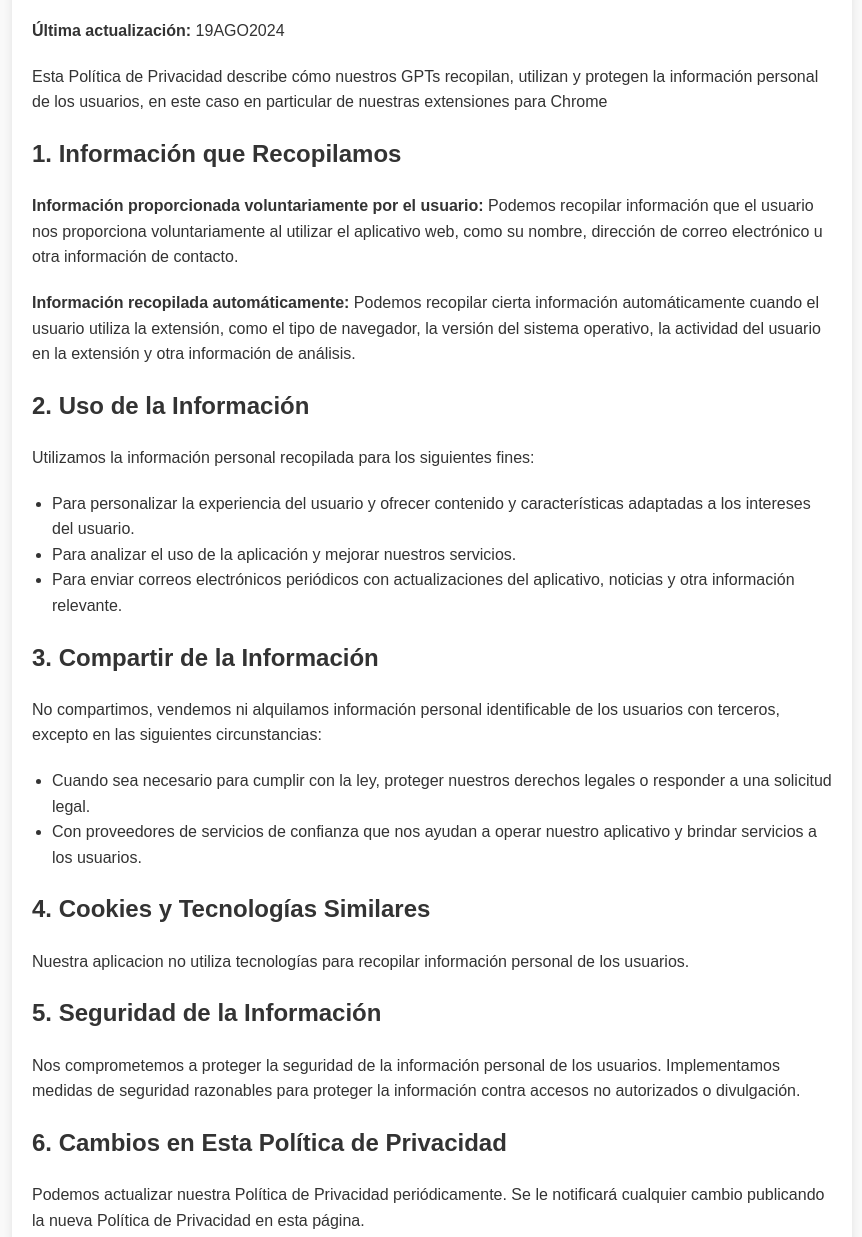
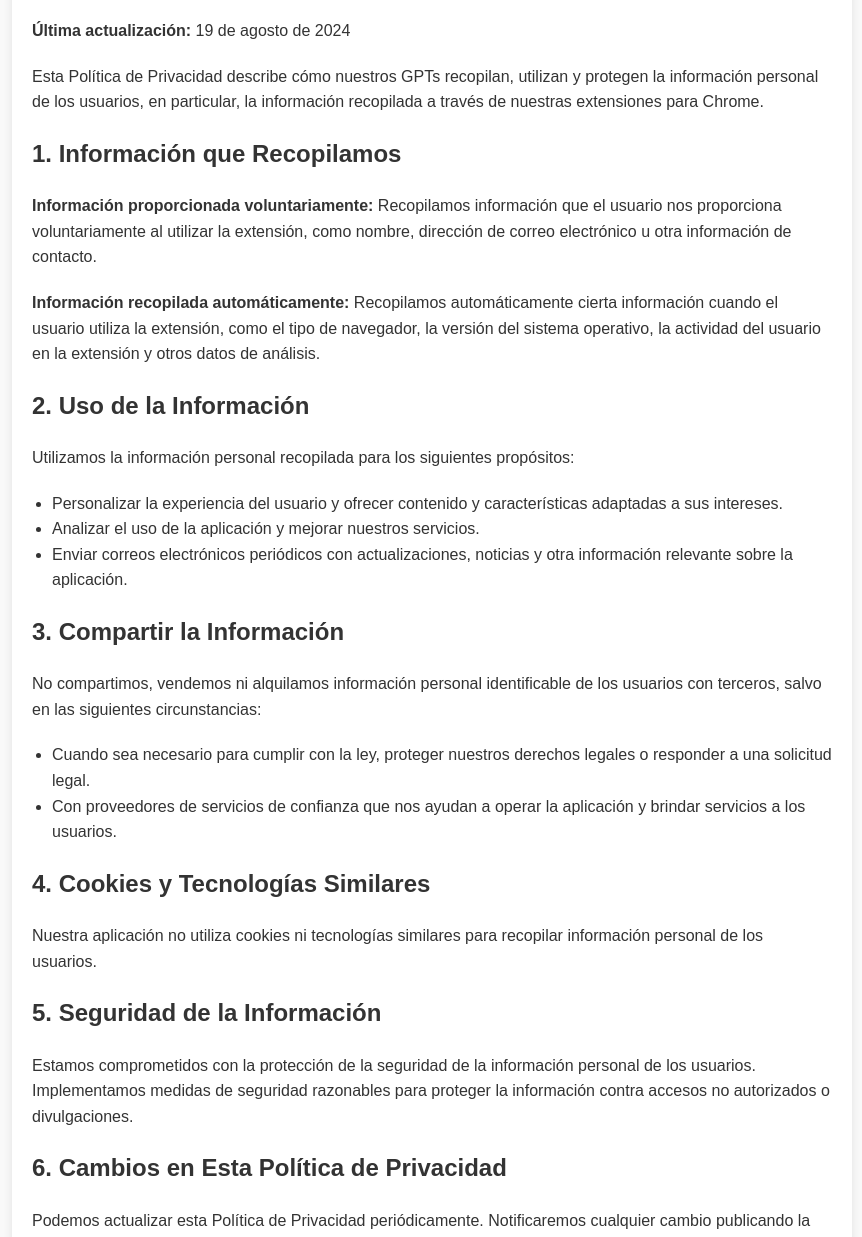
Before and after one commit to joselo705310/privacy-policy, a plain HTML site: page index.html in a window 1280 px wide. Shown: the part 116-1353 px from the top of the page, without its empty margins (208-1070 px from the left). Drawn offline with Linux system fonts and the light colour scheme.

Commit message:
Update index.html

```diff
--- a/index.html
+++ b/index.html
@@ -3,7 +3,7 @@
 <head>
 <meta charset="UTF-8">
 <meta name="viewport" content="width=device-width, initial-scale=1.0">
-<title>Política de Privacidad - Utilizacion de GPTs</title>
+<title>Política de Privacidad - Uso de GPTs</title>
 <style>
 body {
     font-family: Arial, sans-serif;
@@ -43,30 +43,37 @@ a:hover {
 <body>
 <div class="container">
 <h1>Política de Privacidad</h1>
-<p><strong>Última actualización:</strong> 19AGO2024</p>
-<p>Esta Política de Privacidad describe cómo nuestros GPTs recopilan, utilizan y protegen la información personal de los usuarios, en este caso en particular de nuestras extensiones para Chrome </p>
+<p><strong>Última actualización:</strong> 19 de agosto de 2024</p>
+<p>Esta Política de Privacidad describe cómo nuestros GPTs recopilan, utilizan y protegen la información personal de los usuarios, en particular, la información recopilada a través de nuestras extensiones para Chrome.</p>
+
 <h2>1. Información que Recopilamos</h2>
-<p><strong>Información proporcionada voluntariamente por el usuario:</strong> Podemos recopilar información que el usuario nos proporciona voluntariamente al utilizar el aplicativo web, como su nombre, dirección de correo electrónico u otra información de contacto.</p>
-<p><strong>Información recopilada automáticamente:</strong> Podemos recopilar cierta información automáticamente cuando el usuario utiliza la extensión, como el tipo de navegador, la versión del sistema operativo, la actividad del usuario en la extensión y otra información de análisis.</p>
+<p><strong>Información proporcionada voluntariamente:</strong> Recopilamos información que el usuario nos proporciona voluntariamente al utilizar la extensión, como nombre, dirección de correo electrónico u otra información de contacto.</p>
+<p><strong>Información recopilada automáticamente:</strong> Recopilamos automáticamente cierta información cuando el usuario utiliza la extensión, como el tipo de navegador, la versión del sistema operativo, la actividad del usuario en la extensión y otros datos de análisis.</p>
+
 <h2>2. Uso de la Información</h2>
-<p>Utilizamos la información personal recopilada para los siguientes fines:</p>
+<p>Utilizamos la información personal recopilada para los siguientes propósitos:</p>
 <ul>
-<li>Para personalizar la experiencia del usuario y ofrecer contenido y características adaptadas a los intereses del usuario.</li>
-<li>Para analizar el uso de la aplicación y mejorar nuestros servicios.</li>
-<li>Para enviar correos electrónicos periódicos con actualizaciones del aplicativo, noticias y otra información relevante.</li>
+<li>Personalizar la experiencia del usuario y ofrecer contenido y características adaptadas a sus intereses.</li>
+<li>Analizar el uso de la aplicación y mejorar nuestros servicios.</li>
+<li>Enviar correos electrónicos periódicos con actualizaciones, noticias y otra información relevante sobre la aplicación.</li>
 </ul>
-<h2>3. Compartir de la Información</h2>
-<p>No compartimos, vendemos ni alquilamos información personal identificable de los usuarios con terceros, excepto en las siguientes circunstancias:</p>
+
+<h2>3. Compartir la Información</h2>
+<p>No compartimos, vendemos ni alquilamos información personal identificable de los usuarios con terceros, salvo en las siguientes circunstancias:</p>
 <ul>
 <li>Cuando sea necesario para cumplir con la ley, proteger nuestros derechos legales o responder a una solicitud legal.</li>
-<li>Con proveedores de servicios de confianza que nos ayudan a operar nuestro aplicativo y brindar servicios a los usuarios.</li>
+<li>Con proveedores de servicios de confianza que nos ayudan a operar la aplicación y brindar servicios a los usuarios.</li>
 </ul>
+
 <h2>4. Cookies y Tecnologías Similares</h2>
-<p>Nuestra aplicacion no utiliza tecnologías para recopilar información personal de los usuarios.</p>
+<p>Nuestra aplicación no utiliza cookies ni tecnologías similares para recopilar información personal de los usuarios.</p>
+
 <h2>5. Seguridad de la Información</h2>
-<p>Nos comprometemos a proteger la seguridad de la información personal de los usuarios. Implementamos medidas de seguridad razonables para proteger la información contra accesos no autorizados o divulgación.</p>
+<p>Estamos comprometidos con la protección de la seguridad de la información personal de los usuarios. Implementamos medidas de seguridad razonables para proteger la información contra accesos no autorizados o divulgaciones.</p>
+
 <h2>6. Cambios en Esta Política de Privacidad</h2>
-<p>Podemos actualizar nuestra Política de Privacidad periódicamente. Se le notificará cualquier cambio publicando la nueva Política de Privacidad en esta página.</p>
+<p>Podemos actualizar esta Política de Privacidad periódicamente. Notificaremos cualquier cambio publicando la nueva Política de Privacidad en esta página.</p>
+
 <h2>7. Contacto</h2>
 <p>Si tiene alguna pregunta sobre esta Política de Privacidad, comuníquese con nosotros a través de <a href="mailto:jeand.galu@gmail.com">jeand.galu@gmail.com</a>.</p>
 </div>
```
